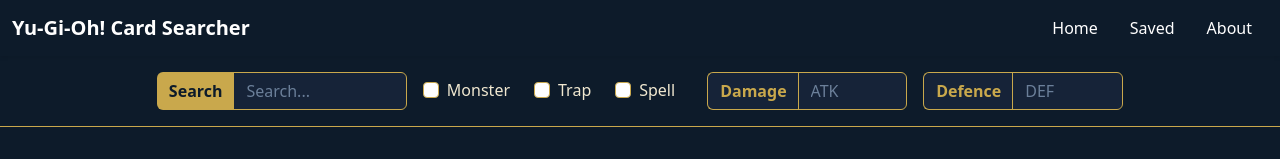
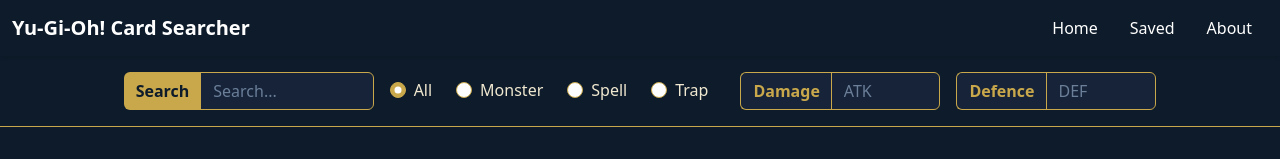
Before and after one commit to S00271237/wp1-project-2026-David-Ehi, an Angular app: page / in a window 1280 px wide. Shown: the top 159 px of the page. Built offline with nearby package versions, Linux system fonts and the light colour scheme; no server answers.

Commit message:
refactor search functionality to use radio buttons for card type selection; update search logic to include card type in API request

```diff
--- a/src/app/search/search.html
+++ b/src/app/search/search.html
@@ -2,21 +2,25 @@
 
 <div class="input-group" style="width: 250px;">
     <button class="btn btn-search" type="button" (click)="onSearch()">Search</button>
-    <input type="text" class="form-control" id="searchInput" placeholder="Search..." />
+    <input type="text" class="form-control" id="searchInput" placeholder="Search..." [(ngModel)]="searchInput" />
 </div>
 
 <div class="d-flex gap-2 align-items-center">
   <div class="form-check form-check-inline">
-        <input class="form-check-input" type="checkbox" id="monster" />
+    <input class="form-check-input" type="radio" name="cardType" id="all" value="" checked [(ngModel)]="cardType" />
+    <label class="form-check-label" for="all">All</label>
+  </div>
+  <div class="form-check form-check-inline">
+    <input class="form-check-input" type="radio" name="cardType" id="monster" value="Effect+Monster" [(ngModel)]="cardType" />
     <label class="form-check-label" for="monster">Monster</label>
   </div>
   <div class="form-check form-check-inline">
-        <input class="form-check-input" type="checkbox" id="trap" />
-        <label class="form-check-label" for="trap">Trap</label>
+    <input class="form-check-input" type="radio" name="cardType" id="spell" value="Spell+Card" [(ngModel)]="cardType" />
+    <label class="form-check-label" for="spell">Spell</label>
   </div>
   <div class="form-check form-check-inline">
-        <input class="form-check-input" type="checkbox" id="spell" />
-        <label class="form-check-label" for="spell">Spell</label>
+    <input class="form-check-input" type="radio" name="cardType" id="trap" value="Trap+Card" [(ngModel)]="cardType" />
+    <label class="form-check-label" for="trap">Trap</label>
   </div>
 </div>
 
--- a/src/app/search/search.ts
+++ b/src/app/search/search.ts
@@ -10,12 +10,20 @@
   styleUrl: './search.css',
 })
 export class Search {
-    cards = inject(CardAPiService);
+  cards = inject(CardAPiService);
+  searchInput = '';
+  cardType = '';
 
   onSearch() {
-    const searchInput = (document.getElementById('searchInput') as HTMLInputElement).value.trim();
-    this.cards.cardname.set(searchInput);
+    let params = this.searchInput ? `fname=${encodeURIComponent(this.searchInput)}` : '';
+    if (this.cardType) {
+      if (params) {
+        params += '&type=' + this.cardType;
+      } else {
+        params = 'type=' + this.cardType;
+      }
+    }
     this.cards.currentPage.set(0);
-    this.cards.getCards(searchInput ? `fname=${encodeURIComponent(searchInput)}` : '');
+    this.cards.getCards(params);
 }
 }
```
Lines whose indentation alone changed are shown as unchanged.
